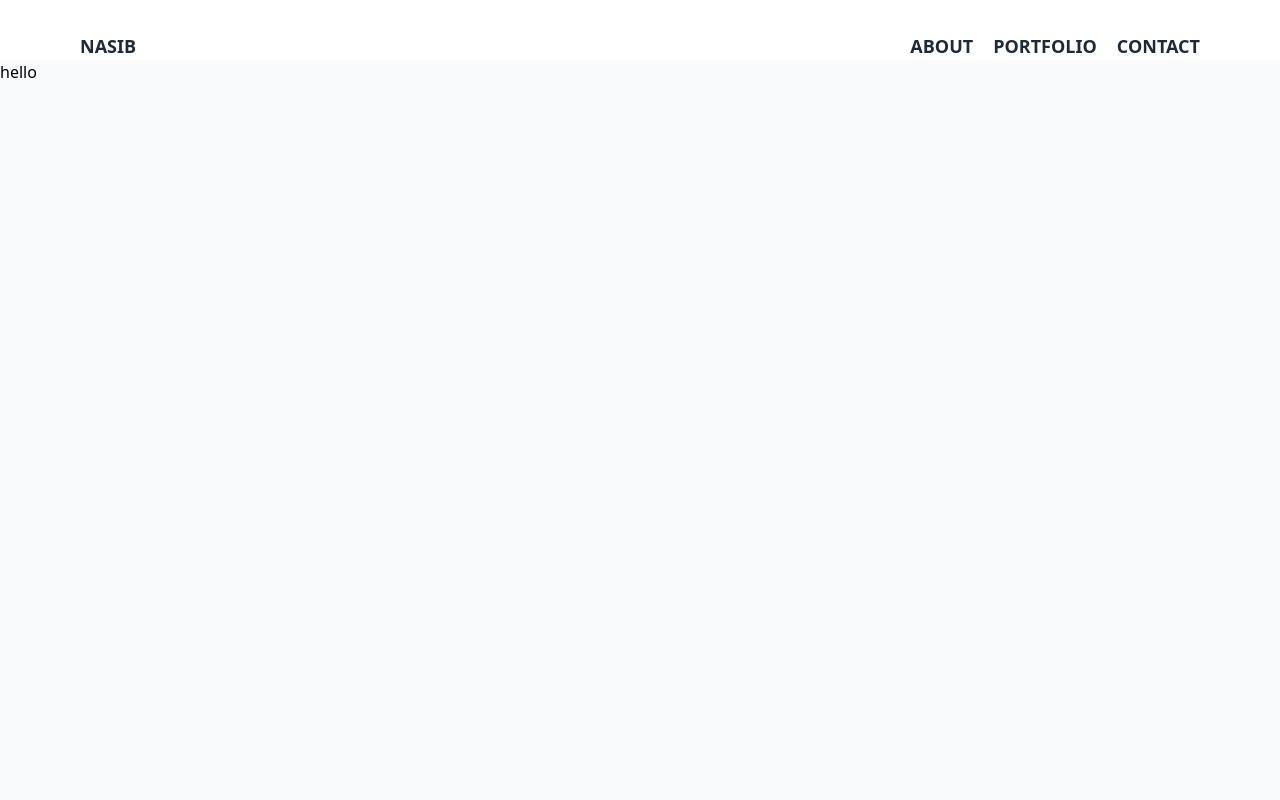
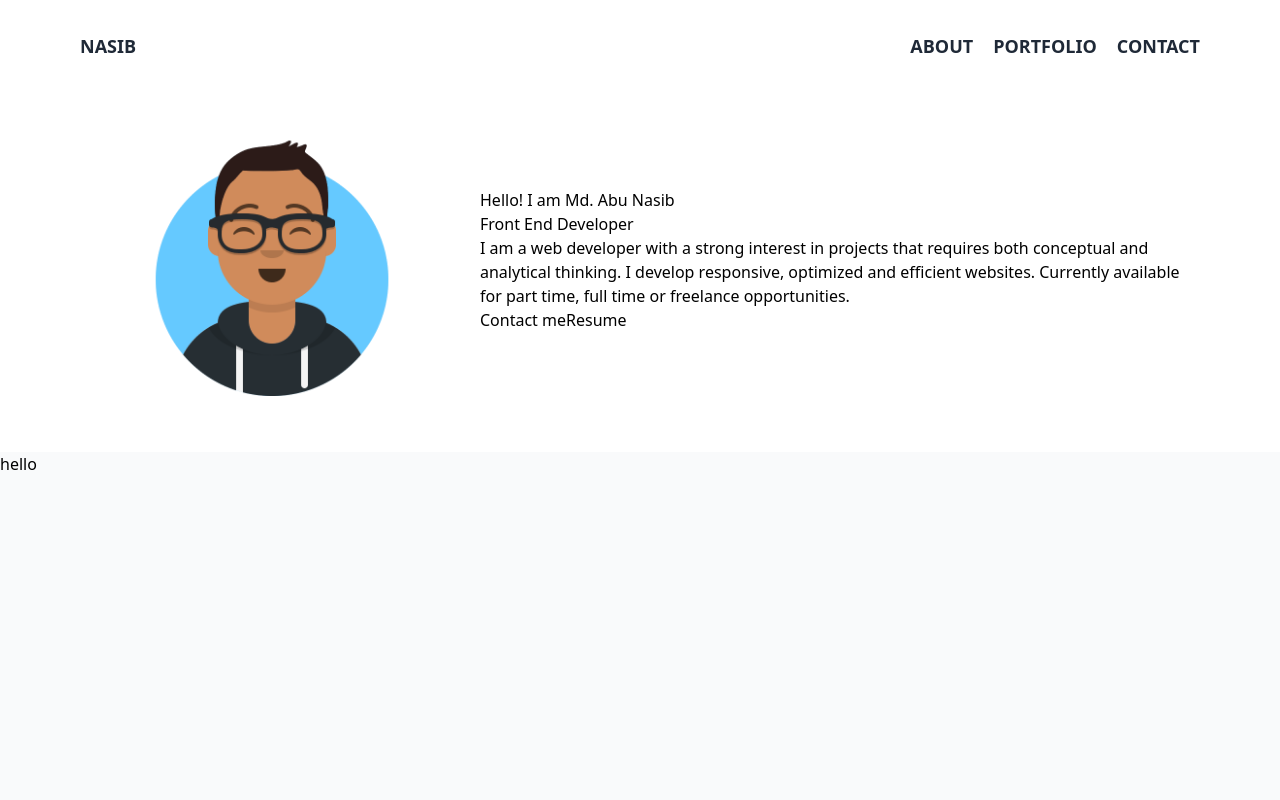
Before and after one commit to Sparrow48/nasib-portfolio, a React (Create React App) app: page / in a window 1280 px wide. Shown: the top 800 px of the page. Built offline with nearby package versions, Linux system fonts and the light colour scheme.

Commit message:
working with header part

```diff
--- a/src/App.js
+++ b/src/App.js
@@ -1,4 +1,5 @@
 import { BrowserRouter as Router } from "react-router-dom";
+import Header from "./components/Header";
 import Layout from "./layout/Layout";
 
 function App() {
@@ -6,7 +7,7 @@ function App() {
     <div className="font-inter">
       <Router>
         <Layout>
-          <div className="h-screen bg-gray-50 "> hello</div>
+          <Header />
           <div className="h-screen bg-gray-50 "> hello</div>
           <div className="h-screen bg-gray-50 "> hello</div>
         </Layout>
--- /dev/null
+++ b/src/components/Header.js
@@ -0,0 +1,35 @@
+import React from "react";
+
+import imageN from "../assets/nasib.png";
+
+function Header() {
+  return (
+    <div className="flex justify-between px-6 mx-auto py-14 md:max-w-6xl">
+      <div className="flex items-center justify-center w-full md:w-1/3">
+        <img
+          className="w-40 transition duration-500 ease-in-out transform sm:w-44 md:w-48 lg:w-64 hover:scale-110"
+          src={imageN}
+          alt="Profile_Logo"
+        />
+      </div>
+      <div className="flex items-center mt-6 md:w-2/3 md:mt-0 md:pl-3 lg:pl-6">
+        <div className="flex flex-col items-center md:items-start">
+          <h1>Hello! I am Md. Abu Nasib</h1>
+          <h1>Front End Developer</h1>
+          <p>
+            I am a web developer with a strong interest in projects that
+            requires both conceptual and analytical thinking. I develop
+            responsive, optimized and efficient websites. Currently available
+            for part time, full time or freelance opportunities.
+          </p>
+          <div>
+            <a href="">Contact me</a>
+            <a href="">Resume</a>
+          </div>
+        </div>
+      </div>
+    </div>
+  );
+}
+
+export default Header;
--- a/src/components/Navbar.js
+++ b/src/components/Navbar.js
@@ -3,7 +3,7 @@ import { NavLink } from "react-router-dom";
 
 function Navbar() {
   return (
-    <div className="justify-between hidden px-4 pt-8 pb-0 mx-auto text-lg font-bold text-gray-800 uppercase md:flex md:max-w-5xl lg:max-w-6xl ">
+    <div className="justify-between hidden px-4 pt-8 pb-2 mx-auto text-lg font-bold text-gray-800 uppercase md:flex md:max-w-5xl lg:max-w-6xl ">
       <div>
         <NavLink className="navbar-item" activeClassName="is-active" to="/">
           Nasib
```
Also changed, not shown: src/assets/nasib.png (added).
